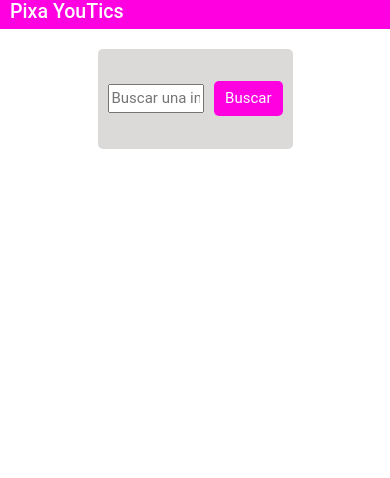
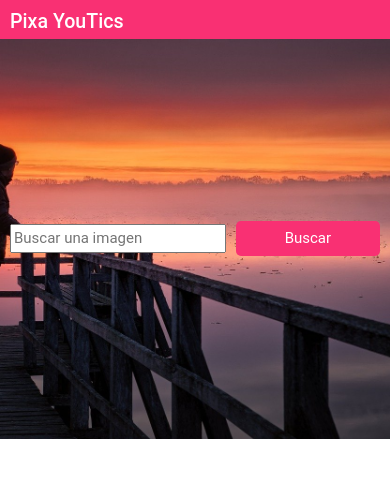
Before and after one commit to gchaldu/pixabay-app, an Angular app: page / in a window 390 px wide. Shown: the top 478 px of the page. Built offline with nearby package versions, Linux system fonts and the light colour scheme.

Commit message:
version con hero

```diff
--- a/src/app/components/buscar-imagen/buscar-imagen.component.css
+++ b/src/app/components/buscar-imagen/buscar-imagen.component.css
@@ -1,10 +1,14 @@
 .contenedor-principal{
     display: flex;
     flex-direction: row;
+    background-image: url(../../../assets/hero.jpg);
+    background-position: center;
+    background-repeat: no-repeat;
+    background-size: cover;
     justify-content: center;
     align-items: center;
-    margin-top: 2rem;
     width: 100%;
+    height: 40rem;
 }
 .contenedor-buscador{
     display: flex;
@@ -12,14 +16,21 @@
     justify-content: center;
     align-items: center;
     padding: 0.5rem 1rem;
-    background-color: rgb(219, 218, 217);
-    width: 50%;
+    /* background-color: rgb(219, 218, 217); */
+    width: 100%;
     height: 10rem;
     border-radius: .5rem;
 }
+
+@media(min-width: 768px)
+{
+    .contenedor-buscador{
+        width: 50%;
+    }
+}
 .btn{
     margin-left: 1rem;
-    background-color: rgb(255, 0, 225);
+    background-color: #f93073;
     padding: .5rem 1rem;
     color: white;
     cursor: pointer;
--- a/src/app/components/listar-imagen/listar-imagen.component.css
+++ b/src/app/components/listar-imagen/listar-imagen.component.css
@@ -71,11 +71,23 @@
 }
 .btn{
     margin-left: 1rem;
-    background-color: rgb(255, 0, 225);
+    background-color: #f93073;
     padding: .5rem 1rem;
     color: white;
     cursor: pointer;
     margin-bottom: 1rem;
+}
+
+.btn-pagination{
+    margin-left: 1rem;
+    background-color: #f93073;
+    padding: .5rem 1rem;
+    color: white;
+    cursor: pointer;
+    margin-bottom: 1rem;
+    font-size: 1.5rem;
+    text-decoration: none;
+    border-radius: .3rem;
 }
 
 .tarjeta a .icon {
@@ -157,3 +169,104 @@
     font-size: 1.4rem;
     /* ajusta el tamaño del texto según tus necesidades */
 }
+
+/* Ajustes para pantallas de hasta 768px de ancho */
+@media (max-width: 768px) {
+    .grid-cards {
+        grid-template-columns: repeat(2, 1fr);
+        grid-template-areas:
+            "img1 img2"
+            "img3 img4"
+            "img5 img6"
+            "img7 img8"
+            "img9 img10"
+            "img11 img12"
+            "img13 img14"
+            "img15 img16"
+            "img17 img18"
+            "img19 img20"
+            "img21 img22"
+            "img23 img24"
+            "img25 img26"
+            "img27 img28"
+            "img29 img30"
+            "img31 img32"
+            "img33 img34"
+            "img35 img36"
+            "img37 img38"
+            "img39 img40"
+            "img41 img42";
+    }
+}
+
+/* Ajustes para pantallas de hasta 1200px de ancho */
+@media (max-width: 1200px) {
+    .grid-cards {
+        grid-template-columns: repeat(3, 1fr);
+        grid-template-areas:
+            "img1 img2 img3"
+            "img4 img5 img6"
+            "img7 img8 img9"
+            "img10 img11 img12"
+            "img13 img14 img15"
+            "img16 img17 img18"
+            "img19 img20 img21"
+            "img22 img23 img24"
+            "img25 img26 img27"
+            "img28 img29 img30"
+            "img31 img32 img33"
+            "img34 img35 img36"
+            "img37 img38 img39"
+            "img40 img41 img42";
+    }
+}
+
+/* Ajustes para pantallas de hasta 468px de ancho (tamaño de dispositivo móvil más pequeño) */
+@media (max-width: 468px) {
+    .grid-cards {
+        grid-template-columns: 1fr;
+        grid-template-areas:
+            "img1"
+            "img2"
+            "img3"
+            "img4"
+            "img5"
+            "img6"
+            "img7"
+            "img8"
+            "img9"
+            "img10"
+            "img11"
+            "img12"
+            "img13"
+            "img14"
+            "img15"
+            "img16"
+            "img17"
+            "img18"
+            "img19"
+            "img20"
+            "img21"
+            "img22"
+            "img23"
+            "img24"
+            "img25"
+            "img26"
+            "img27"
+            "img28"
+            "img29"
+            "img30"
+            "img31"
+            "img32"
+            "img33"
+            "img34"
+            "img35"
+            "img36"
+            "img37"
+            "img38"
+            "img39"
+            "img40"
+            "img41"
+            "img42";
+    }
+}
--- a/src/app/components/listar-imagen/listar-imagen.component.html
+++ b/src/app/components/listar-imagen/listar-imagen.component.html
@@ -15,10 +15,10 @@
 <div *ngIf="listaImagenes.length>0">
   <ul class="pagination pagination-lg contenedor-pagination">
     <li class="page-item" *ngIf="paginaAnteriorClass()">
-      <a class="btn" (click)="anteriorPagina()">&laquo;Anterior</a>
+      <a class="btn-pagination" (click)="anteriorPagina()">&laquo;Anterior</a>
     </li>
     <li class="page-item" *ngIf="paginaSiguienteClass()">
-      <a class="btn" (click)="siguientePagina()">Siguiente&raquo;</a>
+      <a class="btn-pagination" (click)="siguientePagina()">Siguiente&raquo;</a>
     </li>
   </ul>
 </div>
--- a/src/app/components/navbar/navbar.component.css
+++ b/src/app/components/navbar/navbar.component.css
@@ -5,5 +5,6 @@
     width: 100%;
     color: white;
     padding-left: 1rem;
-    background-color: rgb(255, 0, 225);
+    padding-top: 1rem;
+    background-color: #f93073;
 }
```
Also changed, not shown: src/assets/hero.jpg (added).
